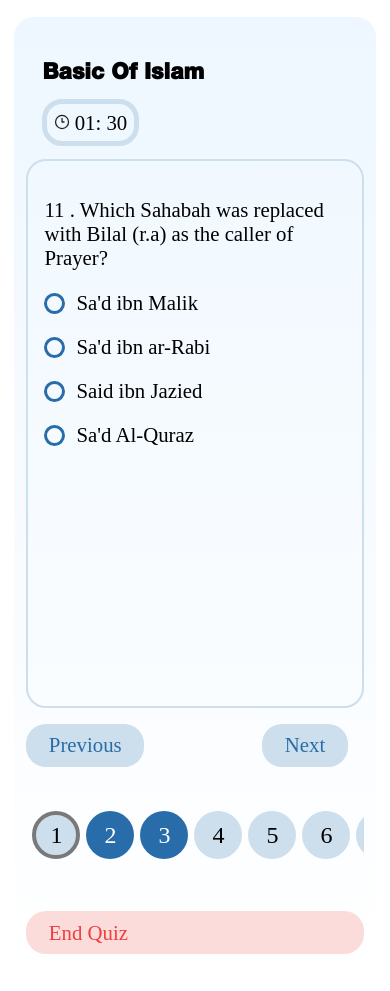
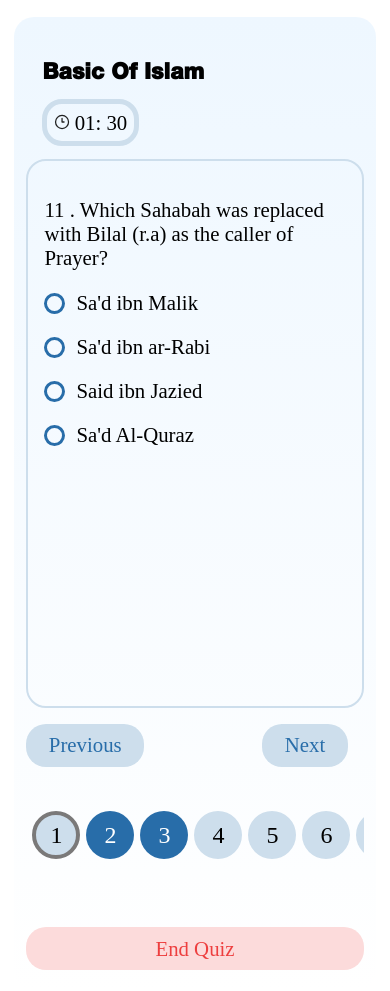
Before and after one commit to Pirates-Corp/MUHI, a Next.js app: page /quiz/takequiz in a window 390 px wide. Built offline with nearby package versions, Linux system fonts and the light colour scheme; a web font is replaced by a local one.

Commit message:
css fix in quiz taking module

```diff
--- a/components/user/Quiz/QuizTaking.module.scss
+++ b/components/user/Quiz/QuizTaking.module.scss
@@ -77,7 +77,7 @@
               margin-top: 1rem;
               margin-bottom: .5rem;
               width: 100%;
-              height: 65vh;
+              height: 62vh;
               padding: 1rem;
               border-radius: 20px;
               border: 2px solid var(--primary-light);
@@ -176,7 +176,9 @@
               {
 
                 display: block;
-                margin: 0 auto;
+                text-align: center;
+                padding: .1rem 50%;
+                margin: 3rem auto;
                 margin-top: 2rem;
                 margin-bottom: .5rem;
 
@@ -387,7 +389,7 @@
               margin-top: 1rem;
               margin-bottom: .5rem;
               width: 100%;
-              height: 60vh;
+              height: 65vh;
               padding: 1rem;
               border-radius: 20px;
               overflow: hidden;
@@ -467,8 +469,10 @@
               {
 
                 display: block;
-                margin: 0 auto;
-                margin-top: 1rem;
+                text-align: center;
+                padding: .1rem 50%;
+                margin: 3rem auto;
+                margin-top: 2rem;
                 margin-bottom: .5rem;
 
               }
@@ -604,8 +608,10 @@
               {
 
                 display: block;
-                margin: 0 auto;
-                margin-top: 1rem;
+                text-align: center;
+                padding: .1rem 50%;
+                margin: 3rem auto;
+                margin-top: 2rem;
                 margin-bottom: .5rem;
 
               }
--- a/pages/admin/accounts/index.js
+++ b/pages/admin/accounts/index.js
@@ -27,7 +27,7 @@ export default function accounts() {
           col="4"
           colNames={["Student Name", "email","phone"]}
           buttonColor="red"
-          buttonText="Teminate"
+          buttonText="Terminate"
           data={data}
         />
       </BaseLayout>
```
